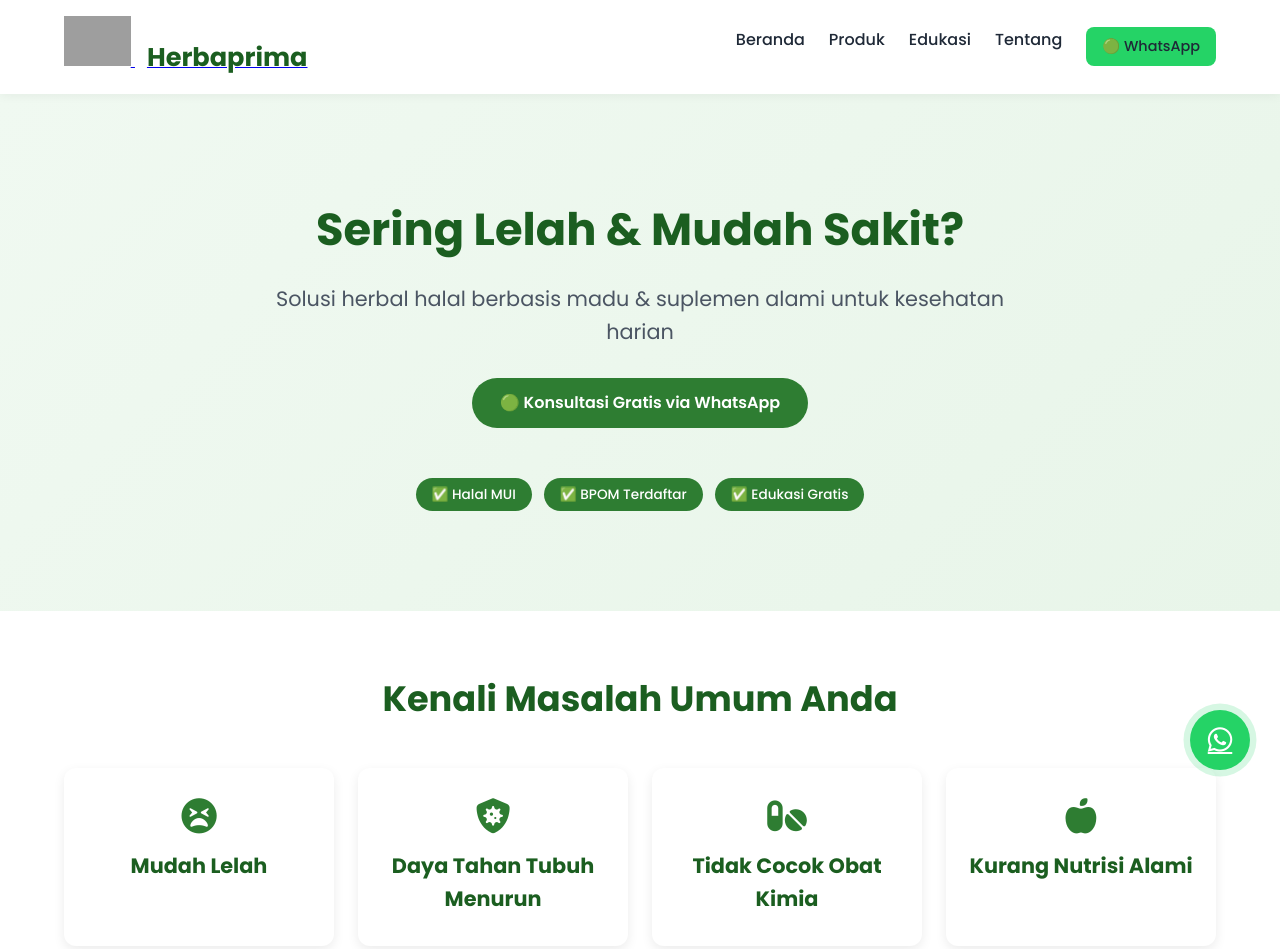
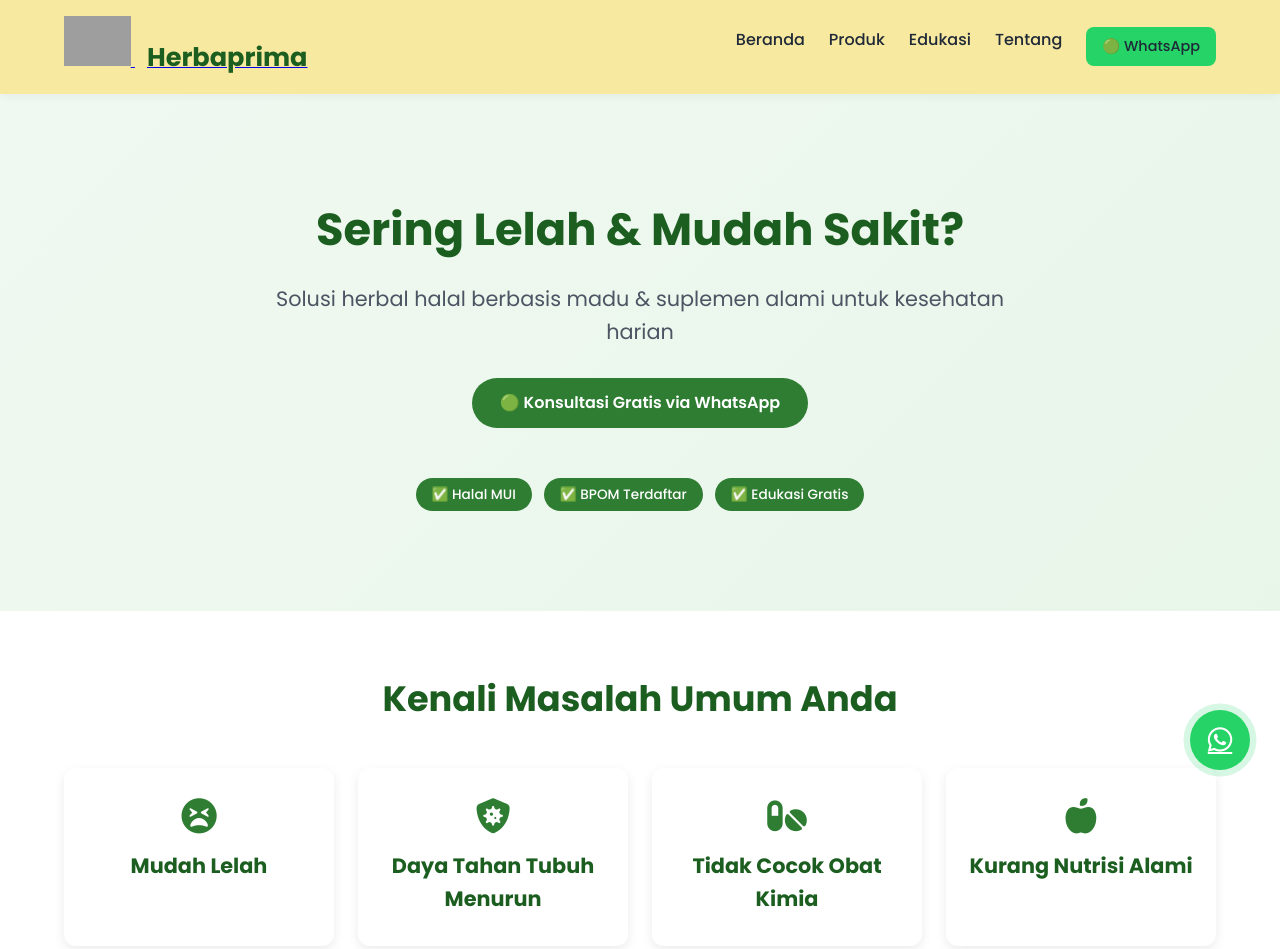
Before and after one commit to argea-gh/myweb10, a plain HTML site: page index.html in a window 1280 px wide. Shown: the top 949 px of the page. Drawn offline with Linux system fonts and the light colour scheme; grey boxes are pictures that could not be loaded.

Commit message:
Update style.css

```diff
--- a/assets/css/style.css
+++ b/assets/css/style.css
@@ -111,7 +111,7 @@ body {
 /* ────────────────────────────────────────── */
 
 .header {
-  background-color: var(--white);
+  background-color: var(--gold-light);
   box-shadow: 0 2px 10px rgba(0,0,0,0.05);
   z-index: 1000;
 }
```
